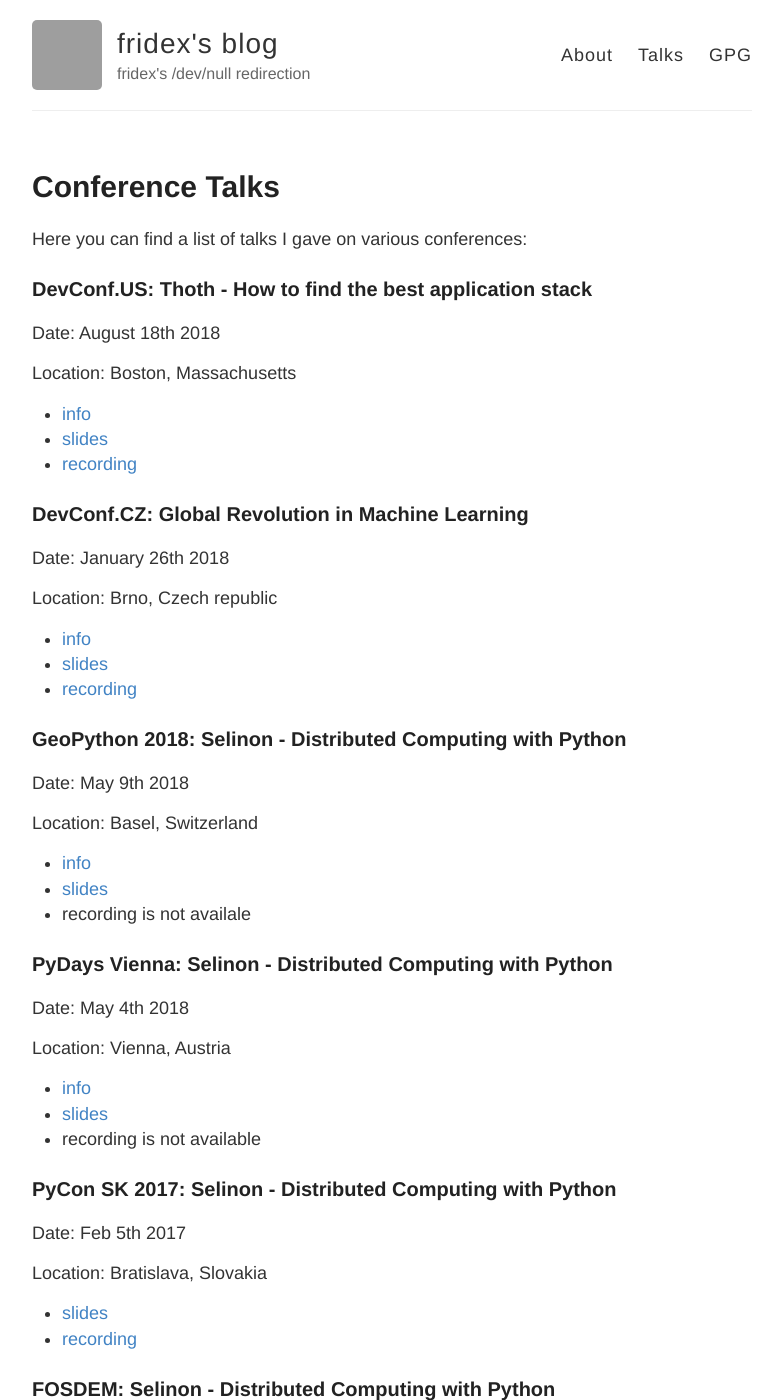
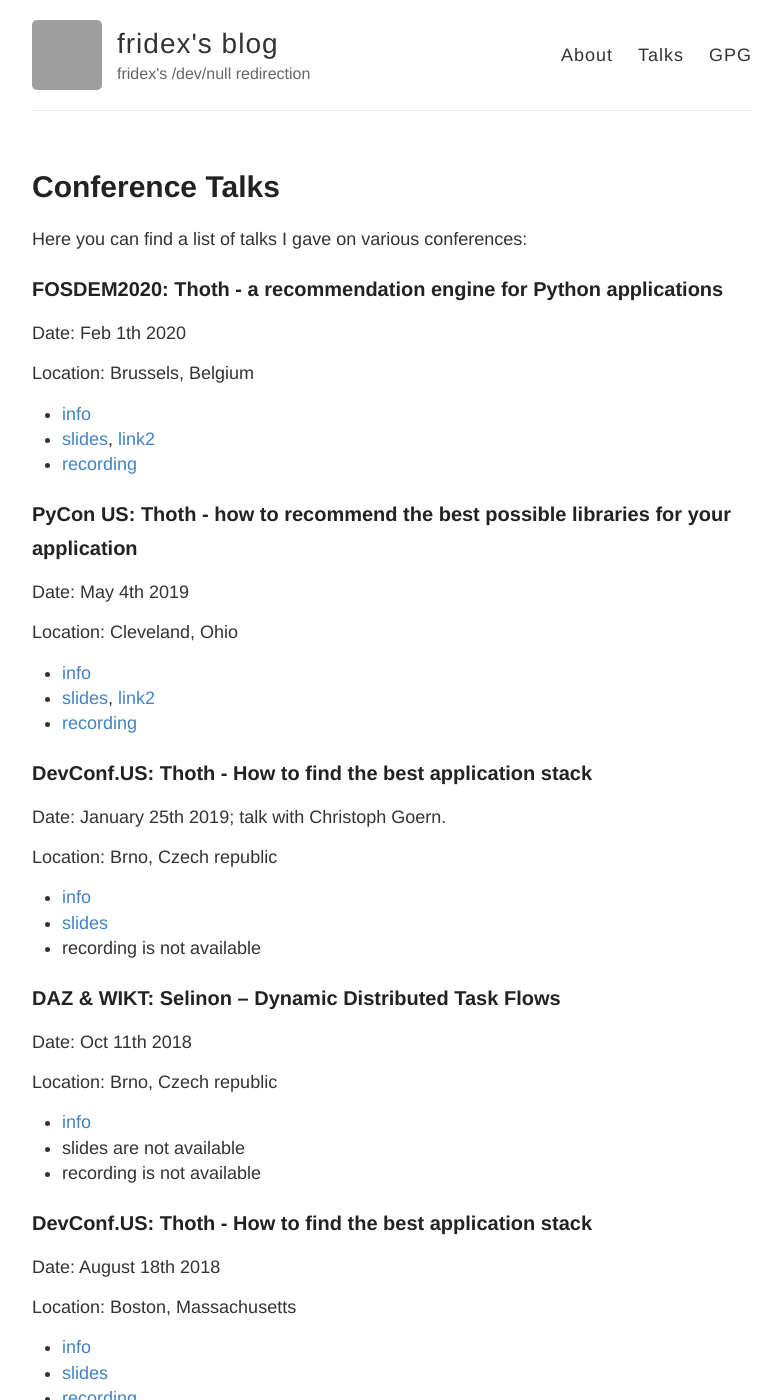
Before and after one commit to fridex/fridex.github.io, a Jekyll site: the page built from talks.md, in a window 1280 px wide and 1400 px high. Shown: the whole window, without its empty margins (248-1029 px from the left). Built offline with Jekyll 4.4.1, drawn with Linux system fonts in a browser that asks for light colours; grey boxes are pictures that could not be loaded.

Commit message:
Update talks section

```diff
--- a/talks.md
+++ b/talks.md
@@ -5,6 +5,50 @@
 ---
 
 Here you can find a list of talks I gave on various conferences:
+
+### FOSDEM2020: Thoth - a recommendation engine for Python applications
+
+Date: Feb 1th 2020
+
+Location: Brussels, Belgium
+
+ * [info](https://fosdem.org/2020/schedule/event/python2020_thot/)
+ * [slides](https://fosdem.org/2020/schedule/event/python2020_thot/attachments/audio/3873/export/events/attachments/python2020_thot/audio/3873/slides.pdf), [link2]()
+ * [recording](http://bofh.nikhef.nl/events/FOSDEM/2020/UB2.252A/python2020_thot.webm)
+
+
+### PyCon US: Thoth - how to recommend the best possible libraries for your application
+
+Date: May 4th 2019
+
+Location: Cleveland, Ohio
+
+ * [info](https://us.pycon.org/2019/schedule/presentation/185/)
+ * [slides](https://speakerdeck.com/pycon2019/fridolin-pokorny-thoth-how-to-recommend-the-best-possible-libraries-for-your-application), [link2](https://github.com/thoth-station/talks/blob/master/2019-05-04-pycon-us/Thoth%20-%20how%20to%20recommend%20the%20best%20possible%20libraries%20for%20your%20application.pdf)
+ * [recording](https://www.youtube.com/watch?v=CRnKC6-cFY4)
+
+
+### DevConf.US: Thoth - How to find the best application stack
+
+Date: January 25th 2019; talk with Christoph Goern.
+
+Location: Brno, Czech republic
+
+ * [info](https://devconfcz2019.sched.com/event/KIc3/thoth-how-to-recommend-the-best-possible-packages-for-your-application)
+ * [slides](https://github.com/thoth-station/talks/blob/master/2019-01-25-devconf-cz/Thoth%20-%20DevConf%20CZ%202019.pdf)
+ * recording is not available
+
+
+### DAZ & WIKT: Selinon – Dynamic Distributed Task Flows
+
+Date: Oct 11th 2018
+
+Location: Brno, Czech republic
+
+ * [info](http://daz2018.fit.vutbr.cz/)
+ * slides are not available
+ * recording is not available
+
 
 ### DevConf.US: Thoth - How to find the best application stack
 
```
